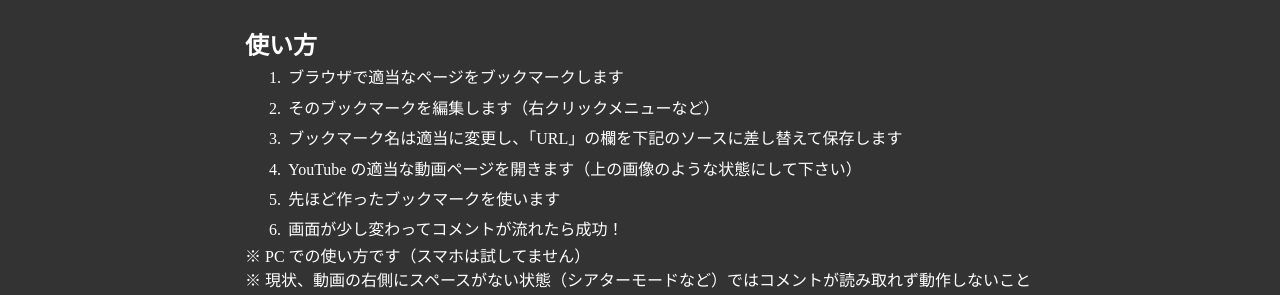
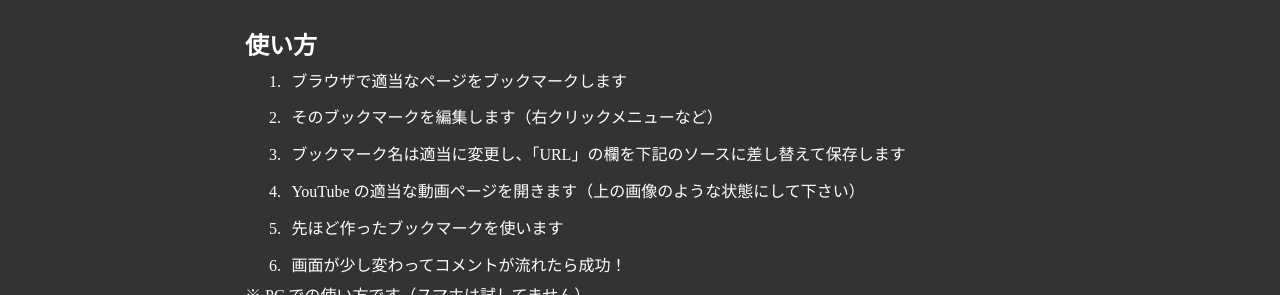
Before and after one commit to gharacter/YouTubeComet, a plain HTML site: page docs/index.html in a window 1280 px wide. Shown: the part 505-800 px from the top of the page. Drawn offline with Linux system fonts and the light colour scheme.

Commit message:
Update index.html

```diff
--- a/docs/index.html
+++ b/docs/index.html
@@ -108,7 +108,7 @@ b     { font-weight:normal; }
 br    { height:0px; }
 ul    { list-style:none; }
 ol    { margin-left:40px; }
-li    { padding:0.2em; }
+li    { padding:0.4em; }
 h2    { margin-top:1.2em; }
 textarea { background:#bbb; color:#000; }
 
```
